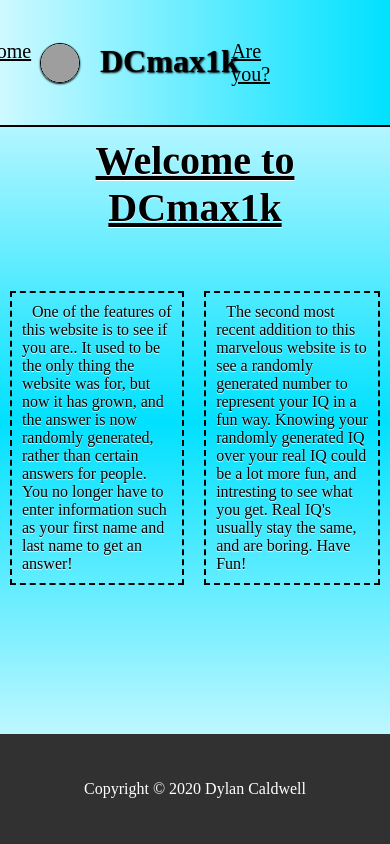
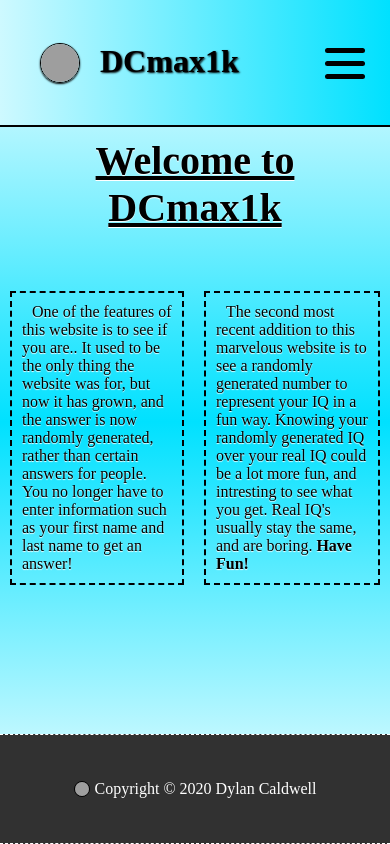
Before and after one commit to DCmax1k/reacttest, a React (Create React App) app: page / in a window 390 px wide. Built offline with nearby package versions, Linux system fonts and the light colour scheme; grey boxes are pictures that could not be loaded; a web font is replaced by a local one.

Commit message:
Added Nav menu

```diff
--- a/src/App.css
+++ b/src/App.css
@@ -61,6 +61,68 @@ header {
   transform: scale(1.1);
 }
 
+.nav-links h1 {
+  display: none;
+  cursor: pointer;
+  height: 50px;
+  width: 50px;
+}
+
+.nav-links h1 div {
+  width: 40px;
+  height: 5px;
+  background: black;
+  border-radius: 999px;
+}
+
+.nav-links h1 div::before,
+.nav-links h1 div::after {
+  content: '';
+  width: 40px;
+  height: 5px;
+  position: absolute;
+  background: black;
+  border-radius: 999px;
+}
+
+.nav-links h1 div::before {
+  transform: translateY(-13px);
+}
+
+.nav-links h1 div::after {
+  transform: translateY(13px);
+}
+
+.nav-menu {
+  height: 100vh;
+  width: 50%;
+  background: linear-gradient(white, rgb(0, 225, 255), white);
+  position: fixed;
+  right: -50%;
+  top: 0;
+  display: flex;
+  justify-content: center;
+  align-items: center;
+  border-left: 2px solid black;
+  transition: all 0.3s ease;
+}
+
+.nav-menu.active {
+  right: 0;
+}
+
+.nav-menu ul {
+  list-style: none;
+  text-align: center;
+}
+
+.nav-menu ul li {
+  margin: 10px;
+  font-size: 30px;
+  text-decoration: underline;
+  cursor: pointer;
+}
+
 .body-title {
   text-align: center;
   margin: 10px;
@@ -97,8 +159,28 @@ header {
   align-items: center;
   height: 13vh;
   background: rgb(49, 49, 49);
+  border-top: 1px dashed white;
+  border-bottom: 1px dashed white;
 }
 
 .footer footer {
   color: white;
 }
+
+.footer img {
+  margin-right: 5px;
+  border: 0.5px solid black;
+  border-radius: 50%;
+}
+
+@media screen and (max-width: 1000px) {
+  .nav-links h1 {
+    display: flex;
+    justify-content: center;
+    align-items: center;
+  }
+
+  .nav-links ul {
+    display: none;
+  }
+}
--- a/src/App.js
+++ b/src/App.js
@@ -1,14 +1,19 @@
-import React from "react";
+import React from 'react';
 import './App.css';
 import Header from './components/Header';
 import BodyCont from './components/Body';
+import Footer from './components/Footer';
+import NavMenu from './components/NavMenu';
 
 function App() {
-
   return (
-    <div className="App">
-      <Header />
-      <BodyCont />
+    <div className='App'>
+      <NavMenu />
+      <div className='home-page'>
+        <Header />
+        <BodyCont />
+        <Footer />
+      </div>
     </div>
   );
 }
--- a/src/components/Body.jsx
+++ b/src/components/Body.jsx
@@ -1,7 +1,6 @@
 import React from 'react';
 import Title from './Title';
 import Paragraph from './Paragraph';
-import Footer from './Footer';
 
 const BodyCont = () => {
   return (
@@ -9,9 +8,11 @@ const BodyCont = () => {
       <Title />
       <div className='paragraphs'>
         <Paragraph message='One of the features of this website is to see if you are.. It used to be the only thing the website was for, but now it has grown, and the answer is now randomly generated, rather than certain answers for people. You no longer have to enter information such as your first name and last name to get an answer!' />
-        <Paragraph message="The second most recent addition to this marvelous website is to see a randomly generated number to represent your IQ in a fun way. Knowing your randomly generated IQ over your real IQ could be a lot more fun, and intresting to see what you get. Real IQ's usually stay the same, and are boring. Have Fun!" />
+        <Paragraph
+          message="The second most recent addition to this marvelous website is to see a randomly generated number to represent your IQ in a fun way. Knowing your randomly generated IQ over your real IQ could be a lot more fun, and intresting to see what you get. Real IQ's usually stay the same, and are boring."
+          bold='Have Fun!'
+        />
       </div>
-      <Footer />
     </div>
   );
 };
--- a/src/components/Footer.jsx
+++ b/src/components/Footer.jsx
@@ -3,6 +3,12 @@ import React from 'react';
 const Footer = () => {
   return (
     <div className='footer'>
+      <img
+        src='https://www.dcmax1k.tk/images/dcmax1klogo-round.png'
+        alt='Logo'
+        height='16px'
+        width='16px'
+      />
       <footer>Copyright © 2020 Dylan Caldwell</footer>
     </div>
   );
--- a/src/components/Nav.js
+++ b/src/components/Nav.js
@@ -1,14 +1,23 @@
 import React from 'react';
 
 const Nav = () => {
+  function navMenuTog() {
+    const navMenu = document.querySelector('.nav-menu');
+    navMenu.classList.toggle('active');
+  }
+
   return (
-        <div className="nav-links">
+    <div className='nav-links'>
       <ul>
         <li>Home</li>
         <li>Are you?</li>
+        <li>IQ</li>
       </ul>
+      <h1 className='navTogOpen' onClick={navMenuTog}>
+        <div></div>
+      </h1>
     </div>
-    )
-}
+  );
+};
 
 export default Nav;
--- /dev/null
+++ b/src/components/NavMenu.jsx
@@ -0,0 +1,15 @@
+import React from 'react';
+
+const NavMenu = () => {
+  return (
+    <div className='nav-menu'>
+      <ul>
+        <li>Home</li>
+        <li>Are you?</li>
+        <li>IQ</li>
+      </ul>
+    </div>
+  );
+};
+
+export default NavMenu;
--- a/src/components/Paragraph.jsx
+++ b/src/components/Paragraph.jsx
@@ -1,11 +1,11 @@
 import React from 'react';
 
-const Paragraph = (props) => {
-    return (
-        <div className="paragraph">
-            { props.message }
-        </div>
-    );
-}
+const Paragraph = props => {
+  return (
+    <div className='paragraph'>
+      {props.message} <strong>{props.bold}</strong>
+    </div>
+  );
+};
 
 export default Paragraph;
```
Also changed, not shown: src/components/Header.js (+9 -4 lines). Lines whose indentation alone changed are shown as unchanged.
